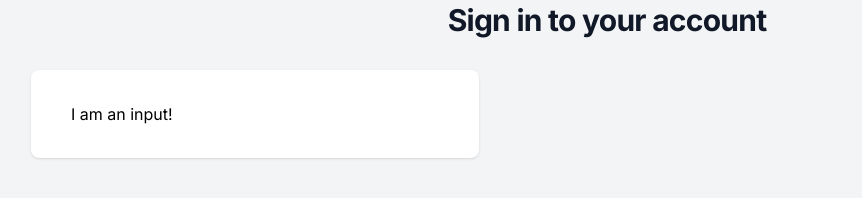
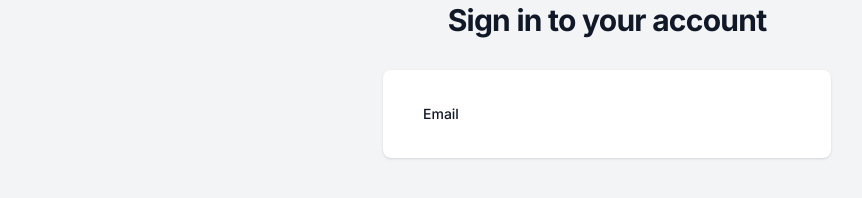
Before and after one commit to n2ai/messenger-clone, a Next.js app in the folder my-app/: page / in a window 1280 px wide. Shown: the part 556-754 px from the top of the page, without its empty margins (33-895 px from the left). Built offline with nearby package versions, Linux system fonts and the light colour scheme.

Commit message:
Update Input

```diff
--- a/my-app/app/(site)/components/AuthForm.tsx
+++ b/my-app/app/(site)/components/AuthForm.tsx
@@ -46,10 +46,10 @@ const AuthForm = ()=>{
     }
 
     return(
-        <div className="mt-8 sm:mx-8 sm:w-full sm:max-w-md">
+        <div className="mt-8 sm:mx-auto sm:w-full sm:max-w-md">
             <div className="bg-white px-4 py-8 shadow sm:rounded-lg sm:px-10">
                 <form className="space-y-6" onSubmit={handleSubmit(onSubmit)}>
-                    <Input>
+                    <Input label="Email" >
                     </Input>
                 </form>
             </div>
--- a/my-app/app/components/inputs/Input.tsx
+++ b/my-app/app/components/inputs/Input.tsx
@@ -1,7 +1,35 @@
-const Input = ()=>{
+'use client';
+
+import clsx from "clsx";
+import {
+    FieldErrors,
+    FieldValues,
+    UseFormRegister
+} from 'react-hook-form'
+
+interface InputProps{
+    label:string;
+    id:string;
+    type?:string;
+    required?:boolean;
+    register:UseFormRegister<FieldValues>;
+    errors:FieldErrors;
+    disabled?:boolean;
+}
+
+const Input:React.FC<InputProps> = ({
+    label,
+    id,
+    type,
+    required,
+    errors,
+    disabled
+})=>{
     return(
         <div>
-            I am an input!
+            <label htmlFor={id} className="block text-sm font-medium leading-6 text-gray-900">
+                {label}
+            </label>
         </div>
     )
 }
```
